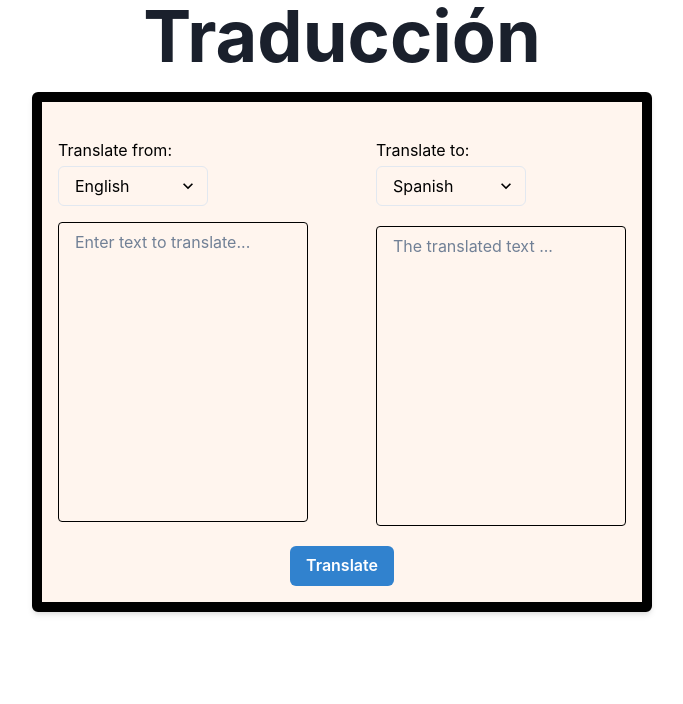
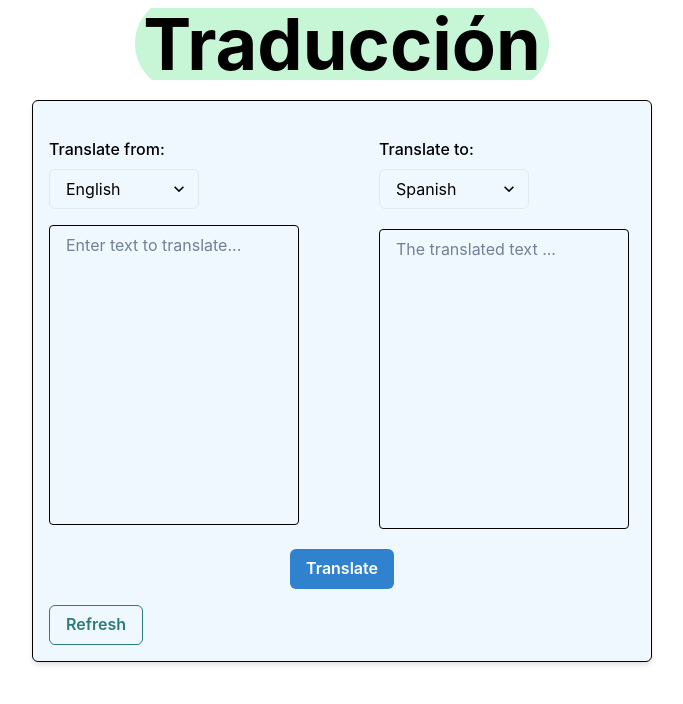
Before and after one commit to Mayankp11/language-translator, a React (Vite) app: page / in a window 1280 px wide. Shown: the top 704 px of the page, without its empty margins (298-981 px from the left). Built offline with nearby package versions, Linux system fonts and the light colour scheme.

Commit message:
Added a refresh button

```diff
--- a/src/App.tsx
+++ b/src/App.tsx
@@ -3,29 +3,70 @@ import TextInput from "./components/TextInput";
 import LanguageSelect from "./components/LanguageSelect";
 // import "./App.css";
 import TranslationLogic from "./services/TranslationLogic";
-import { Box, Flex, Heading, HStack, Spacer } from "@chakra-ui/react";
+import {
+  Box,
+  Flex,
+  Heading,
+  Highlight,
+  HStack,
+  Spacer,
+} from "@chakra-ui/react";
 import TranslatedText from "./components/TranslatedText";
+import RefreshButton from "./components/RefreshButton";
 
 const App: React.FC = () => {
   const [text, setText] = useState<string>(""); // user input text
   const [sourceLang, setSourcelang] = useState<string>("en"); // set Source language to english
   const [targetLang, setTargetLang] = useState<string>("es"); // set Target language to spanish
   const [translatedText, setTranslatedText] = useState<string>(""); // Translated Text
+  const [isLoading, setIsLoading] = useState<boolean>(false);
 
   const handleTraslationResult = (translateText: string) => {
     setTranslatedText(translateText);
   };
 
+  // Function to handle refresh action
+  const handleRefresh = () => {
+    setIsLoading(true); // Set loading state to true
+    // Simulate a refresh action (e.g., clearing text or re-fetching data)
+    setText(""); // Example action: clearing the input text
+    setTranslatedText(""); // Clear the translated text
+    setSourcelang("en"); // set lang to english
+    setTargetLang("es"); // set target lang to spanish
+
+    // Simulate a delay to mimic a loading process (you can replace this with your actual refresh logic)
+    setTimeout(() => {
+      setIsLoading(false); // Set loading state back to false after refresh action
+    }, 500); // Adjust delay as needed
+  };
+
   return (
     <>
-      <Heading as="h1" size="4xl" noOfLines={1} textAlign="center" mb="5">
-        Traducción
+      <Heading
+        as="h1"
+        size="4xl"
+        noOfLines={1}
+        textAlign="center"
+        mb={5}
+        mt={2}
+      >
+        <Highlight
+          query="Traducción"
+          styles={{
+            px: "2", // Horizontal padding
+            py: "1", // Vertical padding
+            rounded: "full", // Fully rounded corners
+            bg: "green.100", // Background color
+          }}
+        >
+          Traducción
+        </Highlight>
       </Heading>
       <Box
         p={4} // Padding
-        bg="#FFF5EE" // Light gray background
+        bg="#f0f8ff" // Light gray background
         borderRadius="md" // Rounded corners
-        borderWidth={10} // Side border width
+        borderWidth={1} // Side border width
         borderColor="black" // Border color
         boxShadow="md" // Add a shadow
         // minWidth="100px"
@@ -94,6 +135,8 @@ const App: React.FC = () => {
           targetLang={targetLang}
           onTranslated={handleTraslationResult}
         />
+        {/* Refresh Button */}
+        <RefreshButton onRefresh={handleRefresh} isLoading={isLoading} />
       </Box>
     </>
   );
--- a/src/components/LanguageSelect.tsx
+++ b/src/components/LanguageSelect.tsx
@@ -1,4 +1,4 @@
-import { Box, Select } from '@chakra-ui/react'
+import { Box, FormLabel, Select } from '@chakra-ui/react'
 
 interface LanguageSelectProps {
     label : string;
@@ -9,7 +9,7 @@ interface LanguageSelectProps {
 const LanguageSelect: React.FC<LanguageSelectProps> = ({label, selectedLanguage, onLanguageChange}) => {
   return (
     <Box mb={3}>
-    <label>{label}</label>
+    <FormLabel>{label}</FormLabel>
     <Select
        value={selectedLanguage}
        onChange={onLanguageChange}
--- /dev/null
+++ b/src/components/RefreshButton.tsx
@@ -0,0 +1,30 @@
+import { Button } from "@chakra-ui/react";
+import React from "react";
+
+
+interface refreshProps {
+    onRefresh : () => void;
+    isLoading : boolean;
+}
+
+export const RefreshButton : React.FC<refreshProps> = ({onRefresh, isLoading}) => {
+  return (
+    <Button
+    onClick={onRefresh} // Call the refresh function when clicked
+      isLoading={isLoading} // Display loading state
+      loadingText="Refreshing" // Text to display while loading
+      colorScheme="teal" // Set color scheme
+      variant="outline" // Outline variant
+      spinnerPlacement="start" // Position the spinner at the start
+      mt={4} // Margin top for spacing
+    >
+        Refresh
+    </Button>
+
+
+
+  )
+
+}
+
+export default RefreshButton;
```
